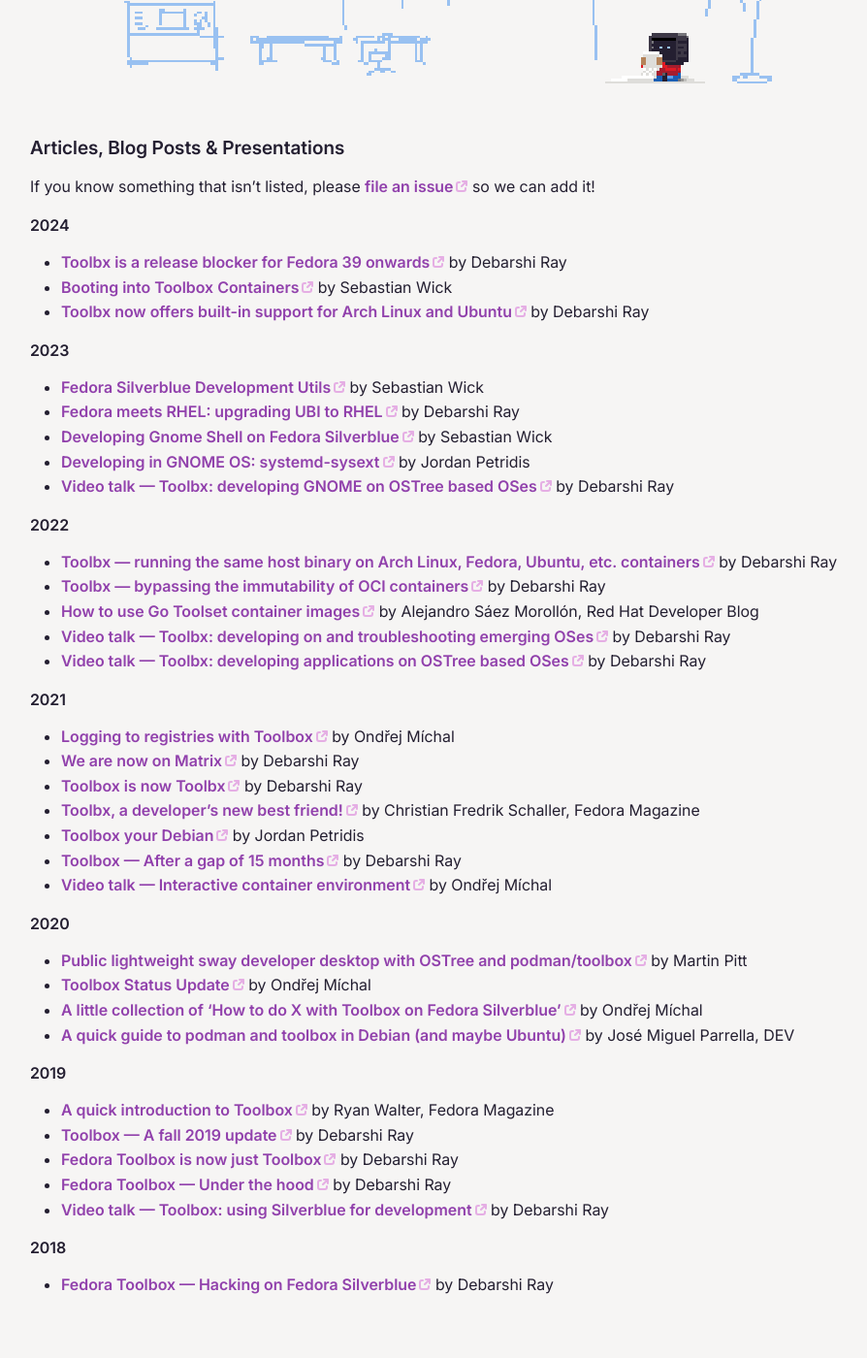
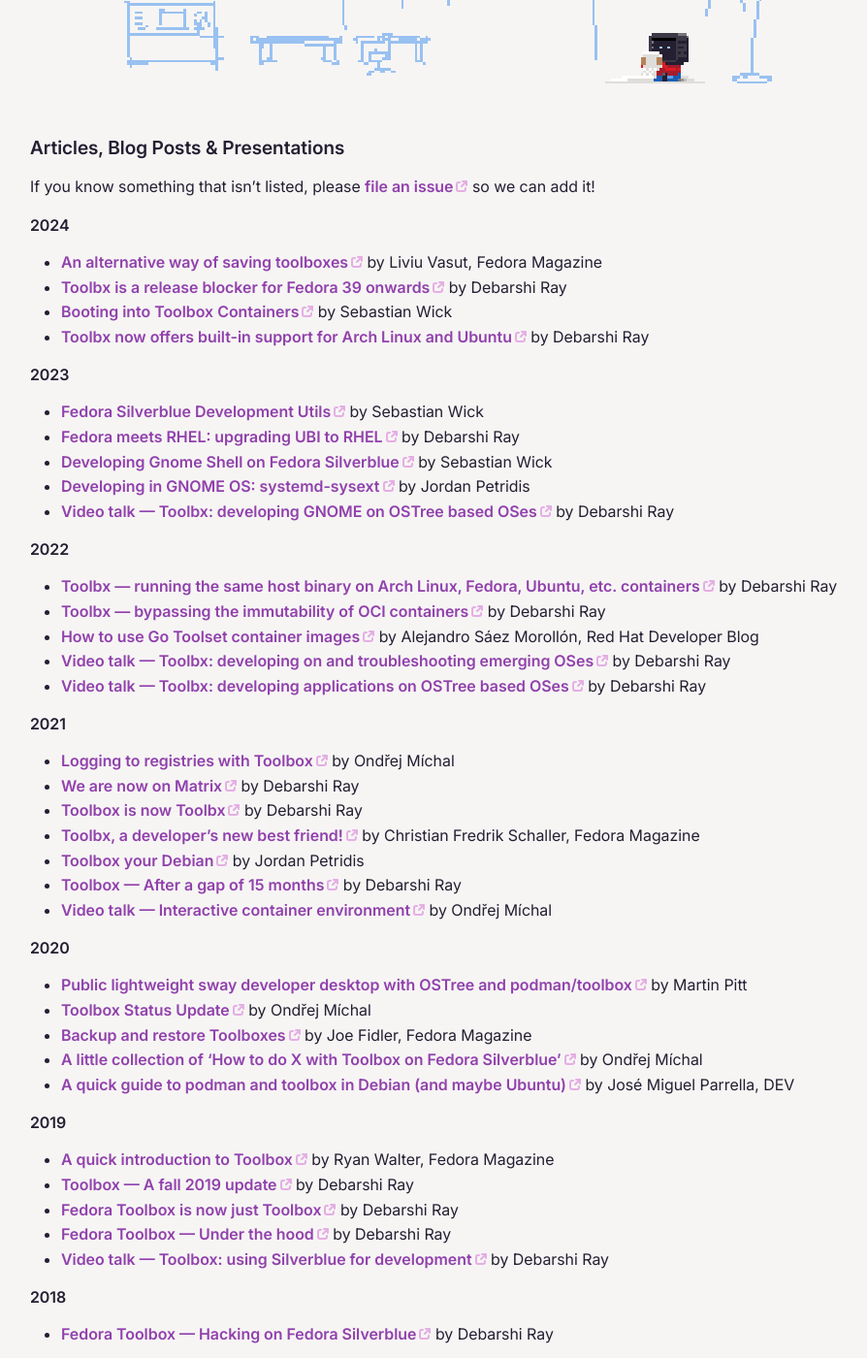
Before and after one commit to containers/containertoolbx.org, a Jekyll site: the page built from articles.md, in a window 1280 px wide and 1400 px high, scrolled down 313 px. Shown: the whole window at 97% size, without its empty margins (193-1087 px from the left). Built offline with Jekyll 4.4.1, drawn with Linux system fonts in a browser that asks for light colours.

Commit message:
Update articles.md with Joe and Liviu's Fedora Magazine articles

```diff
--- a/articles.md
+++ b/articles.md
@@ -13,6 +13,7 @@
 
 #### 2024
 
+* [An alternative way of saving toolboxes](https://fedoramagazine.org/alternative-way-of-saving-toolboxes-for-later-use/) by Liviu Vasut, Fedora Magazine
 * [Toolbx is a release blocker for Fedora 39 onwards](https://debarshiray.wordpress.com/2024/03/01/toolbx-is-a-release-blocker-for-fedora-39-onwards/) by Debarshi Ray
 * [Booting into Toolbox Containers](https://blog.sebastianwick.net/posts/booting-into-toolbox-containers/) by Sebastian Wick
 * [Toolbx now offers built-in support for Arch Linux and Ubuntu](https://debarshiray.wordpress.com/2024/01/20/toolbx-now-offers-built-in-support-for-arch-linux-and-ubuntu/) by Debarshi Ray
@@ -44,6 +45,7 @@
 #### 2020
 * [Public lightweight sway developer desktop with OSTree and podman/toolbox](https://piware.de/post/2020-12-13-ostree-sway/) by Martin Pitt
 * [Toolbox Status Update](https://harrymichal.undo.it/posts/2020/toolbox-status-update-v0.0.92-v0.0.96/) by Ondřej Míchal
+* [Backup and restore Toolboxes](https://fedoramagazine.org/backup-and-restore-toolboxes-with-podman/) by Joe Fidler, Fedora Magazine
 * [A little collection of ‘How to do X with Toolbox on Fedora Silverblue’](https://harrymichal.undo.it/posts/2020/a-little-collection-of-how-to-do-x-with-toolbox-on-fedora-silverblue/) by Ondřej Míchal
 * [A quick guide to podman and toolbox in Debian (and maybe Ubuntu)](https://dev.to/bureado/a-quick-guide-to-podman-and-toolbox-in-debian-5672) by José Miguel Parrella, DEV
 
```
